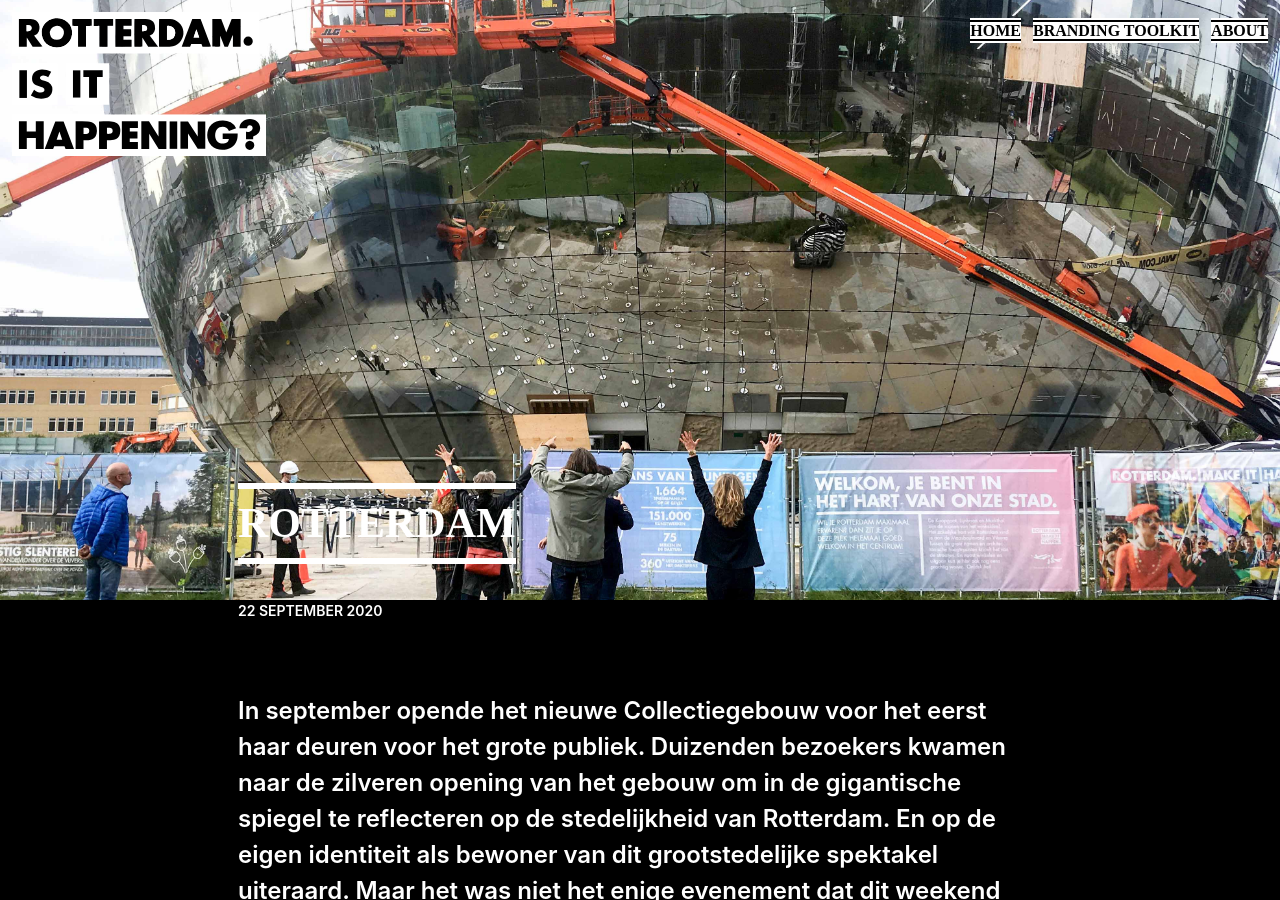
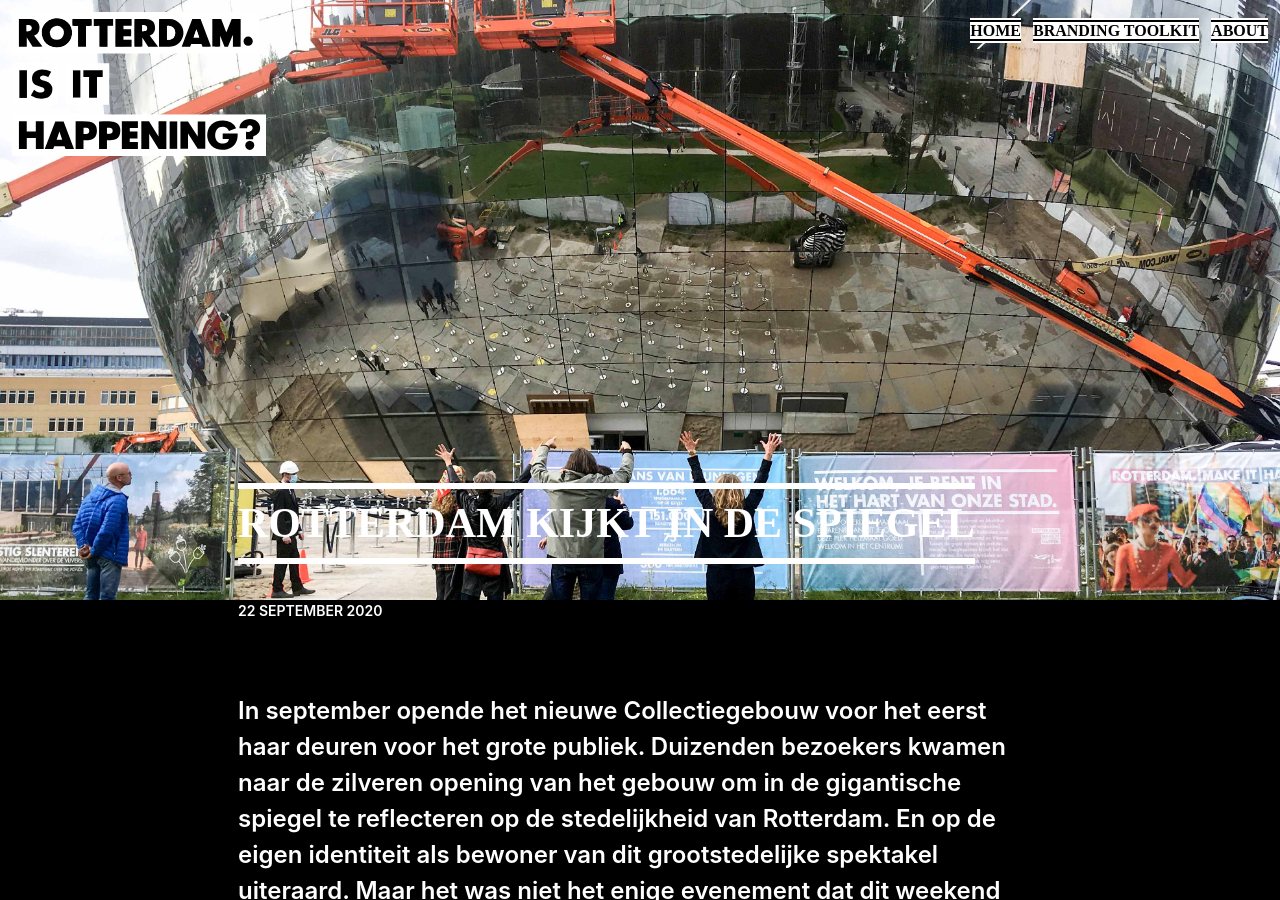
Before and after one commit to norealdirection/norealdirection.github.io, a Jekyll site: the page built from _posts/2020-9-22-stedelijk-bewustzijn.markdown, in a window 1280 px wide and 900 px high. Built offline with Jekyll 4.4.1, drawn with Linux system fonts in a browser that asks for light colours.

Commit message:
Update 2020-9-22-stedelijk-bewustzijn.markdown

```diff
--- a/_posts/2020-9-22-stedelijk-bewustzijn.markdown
+++ b/_posts/2020-9-22-stedelijk-bewustzijn.markdown
@@ -1,6 +1,6 @@
 ---
 layout: post
-title: "Rotterdam "
+title: "Rotterdam kijkt in de spiegel"
 subtitle: "Het was een belangrijke dag voor het stedelijk bewustzijn van Rotterdam"
 categories: home blog
 image: images/posts/bewustzijn/depot.jpg
```
